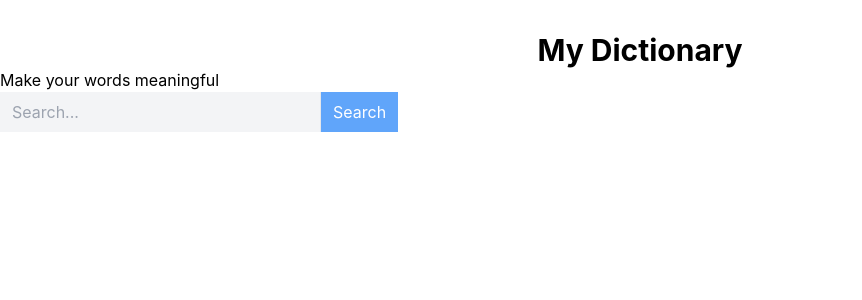
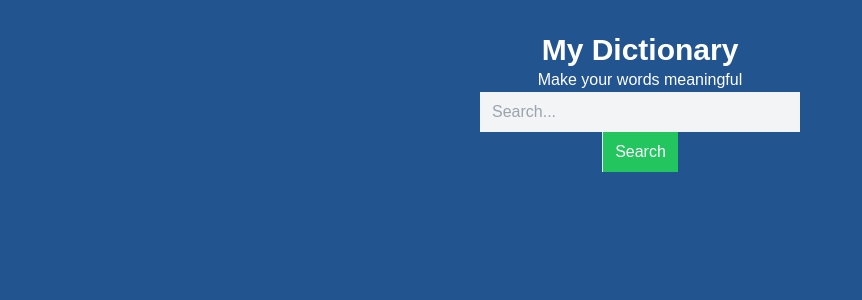
Before and after one commit to Giv-08/mydictionary, a React (Create React App) app: page / in a window 1280 px wide. Shown: the top 300 px of the page, without its empty margins (0-862 px from the left). Built offline with nearby package versions, Linux system fonts and the light colour scheme.

Commit message:
tailwind header

```diff
--- a/src/components/Header.js
+++ b/src/components/Header.js
@@ -24,14 +24,14 @@ const Header = () => {
           <h1 className="text-3xl text-center font-bold">
             My Dictionary
           </h1>
-          <p>
+          <p className="text-center">
             Make your words meaningful
           </p>
 
       <div>
-        <div>
-          <input className="px-3 py-2 md:w-80 bg-gray-100 text-black" type="text" placeholder="Search..." onChange={handleInputChange} value={value} onKeyDown={handleInputKeyDown}/>
-          <button className="bg-blue-400 border-l text-center text-white px-3 py-2" onClick={handleSubmit}>Search</button>
+        <div className="flex flex-col items-center">
+          <input className="px-3 py-2 md:w-80 bg-gray-100 text-black " type="text" placeholder="Search..." onChange={handleInputChange} value={value} onKeyDown={handleInputKeyDown}/>
+          <button className="bg-green-500 border-l text-center text-white px-3 py-2" onClick={handleSubmit}>Search</button>
         </div>
       </div>
 
--- a/src/index.css
+++ b/src/index.css
@@ -2,16 +2,18 @@
 @tailwind components;
 @tailwind utilities;
 
+@import url('https://fonts.googleapis.com/css2?family=Teachers:ital,wght@0,400..800;1,400..800&display=swap');
+
+
 body {
   margin: 0;
-  font-family: -apple-system, BlinkMacSystemFont, 'Segoe UI', 'Roboto', 'Oxygen',
-    'Ubuntu', 'Cantarell', 'Fira Sans', 'Droid Sans', 'Helvetica Neue',
-    sans-serif;
+  font-family: "Teachers", sans-serif;
   -webkit-font-smoothing: antialiased;
   -moz-osx-font-smoothing: grayscale;
+  background-color: #225490;
+  color: #ffffff;
 }
 
 code {
-  font-family: source-code-pro, Menlo, Monaco, Consolas, 'Courier New',
-    monospace;
+  font-family: "Teachers", sans-serif;
 }
```
